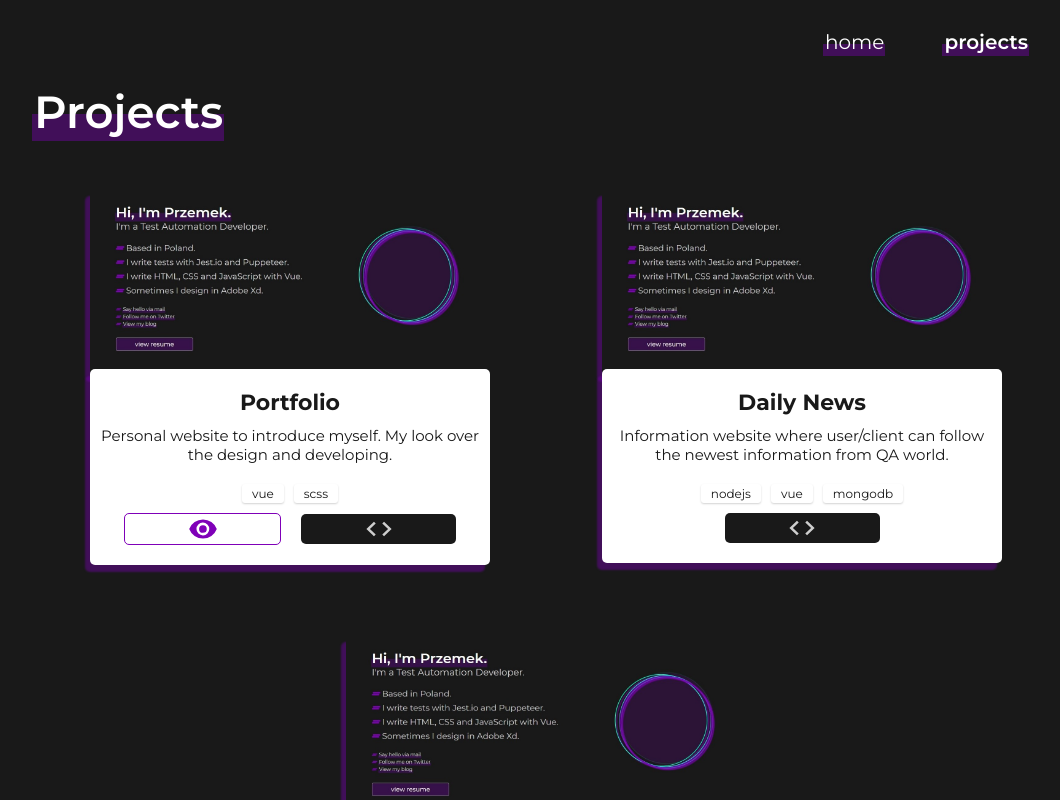
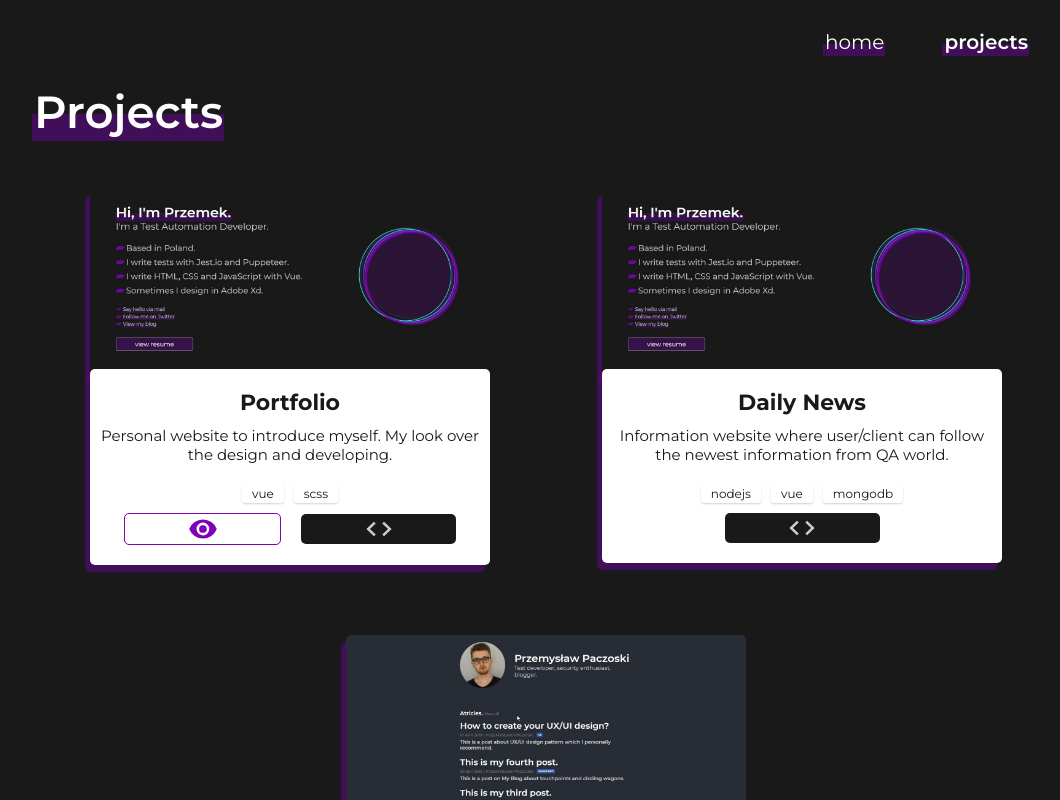
Before and after one commit to Kodziak/portflio, a Vue app: page / in a window 1280 px wide. Both pictures are taken after a click on the button "projects". Shown: the top 800 px of the page, without its empty margins (94-1154 px from the left). Built offline with nearby package versions, Linux system fonts and the light colour scheme.

Commit message:
Add blog jpg.

```diff
--- a/src/components/Projects.vue
+++ b/src/components/Projects.vue
@@ -72,7 +72,7 @@ export default {
           description:
             "A personal blog. The whole idea comes to share experience learning automation tests scripts and programming.",
           tags: ["11ty", "javascript", "scss"],
-          img: "./portfolio.jpg",
+          img: "./blog.jpg",
           github: "https://github.com/Kodziak/blog"
         }
       ]
```
Also changed, not shown: public/blog.jpg (added).
